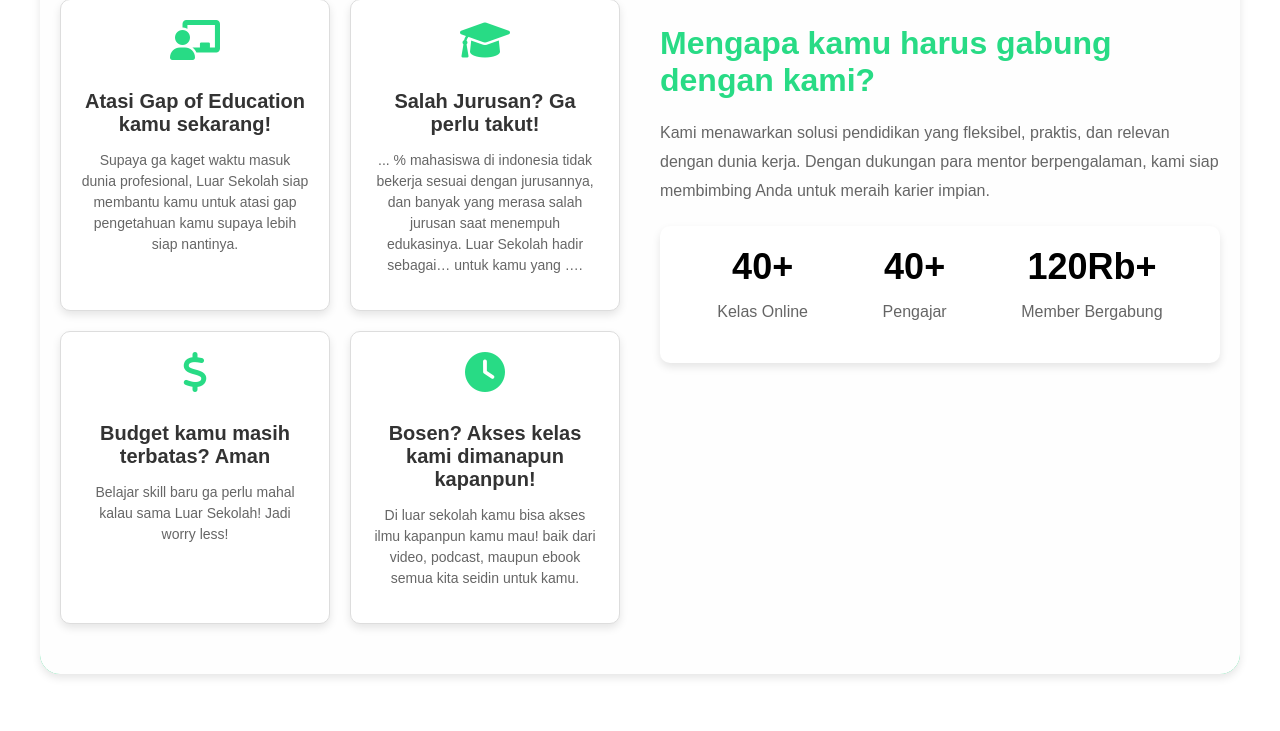
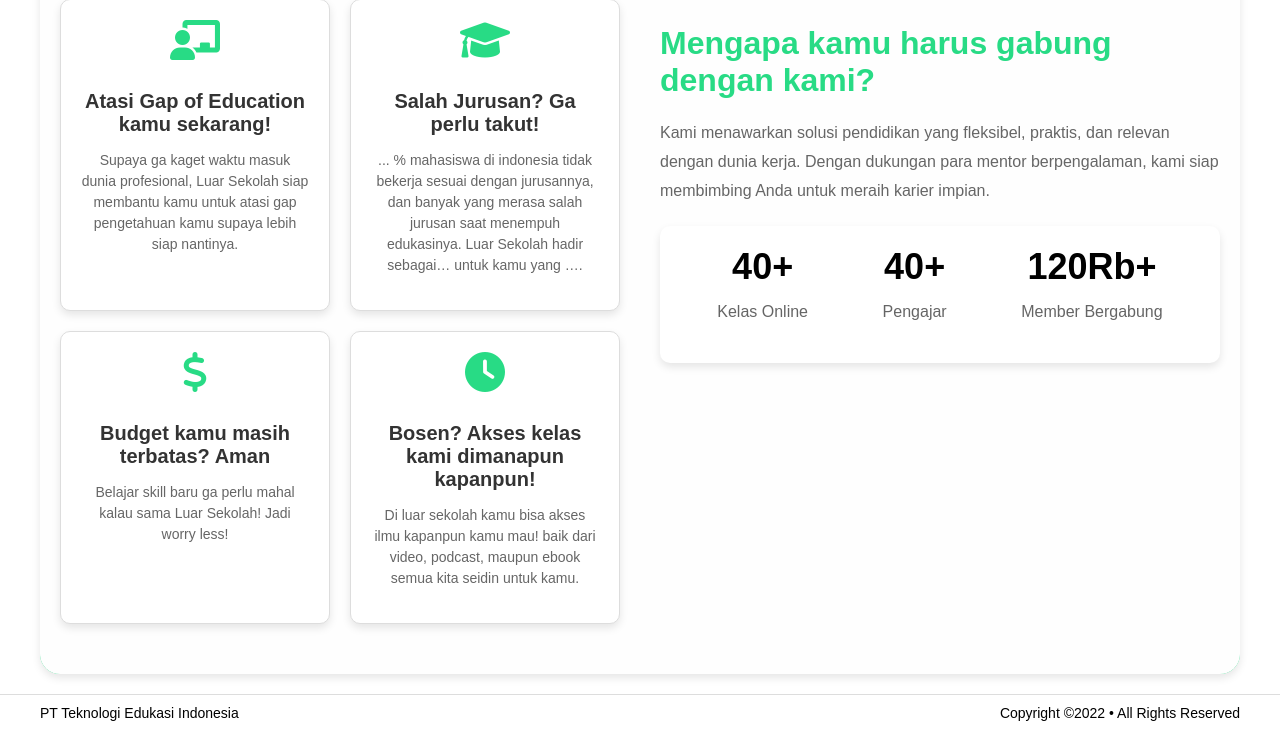
Before and after one commit to hoesnial/group-2a, a PHP site: page / in a window 1280 px wide. Shown: the part 1376-2107 px from the top of the page. Before the commit the page ends 2054 px from the top, so only its background shows below. Run offline with PHP 8.4, Linux system fonts and the light colour scheme; some libraries are stand-ins or nearby versions.

Commit message:
Penambahan footer dan Section 2

```diff
--- a/index.php
+++ b/index.php
@@ -119,5 +119,13 @@
     </div>
 </div>
 
+<footer>
+    <div class="footer-container">
+        <span>PT Teknologi Edukasi Indonesia</span>
+        <span>Copyright ©2022 • All Rights Reserved</span>
+    </div>
+</footer>
+
+
 </body>
 </html>
--- a/styles.css
+++ b/styles.css
@@ -378,3 +378,20 @@
   margin: 20px auto;
   max-width: 1200px;
 }
+
+footer {
+  background-color: #ffffff; /* Sesuaikan dengan warna latar belakang yang diinginkan */
+  padding: 10px 20px;
+  font-family: Arial, sans-serif; /* Ganti sesuai preferensi font */
+  font-size: 14px;
+  color: #000000; /* Warna teks */
+  border-top: 1px solid #ddd; /* Garis pemisah atas footer */
+}
+
+.footer-container {
+  display: flex;
+  justify-content: space-between;
+  align-items: center;
+  max-width: 1200px;
+  margin: 0 auto;
+}
```
